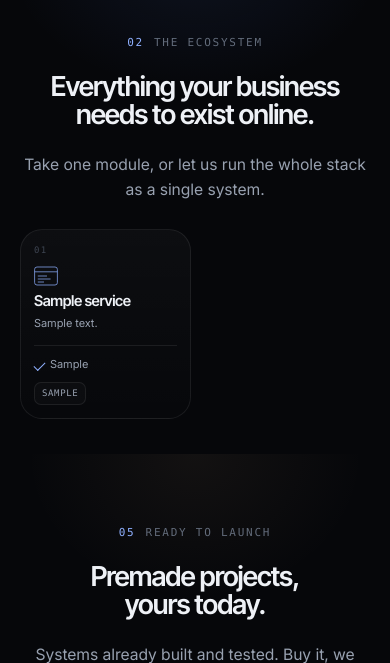
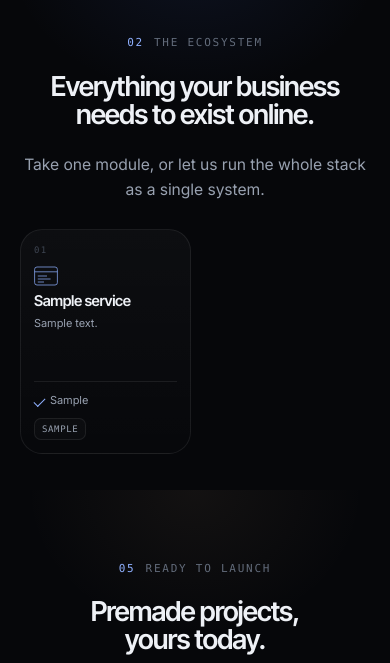
Before and after one commit to techbissnetwork-droid/Projectzone, a PHP site: page / in a window 390 px wide. Shown: the part 767-1430 px from the top of the page. Run offline with PHP 8.4, Linux system fonts and the light colour scheme; tables that the repository leaves empty hold one stand-in row (values such as "Sample post"); grey boxes marked "Sample" are stand-in pictures.

Commit message:
Line the service cards' rules up with each other
The rule under a card's summary sat at a different height in every card: 46px
apart across a row on a phone, 31px on a desktop. The heads stretched to fill
the card, so a two-line summary and a four-line one pushed the rule below them
to different places, and a row of cards read as four separate objects.

The head is its own height now, with the summary holding three lines' worth
whatever it actually runs to. Every rule in a row lines up exactly — measured
at zero spread on the home page and across all five rows of the services page,
on both a phone and a desktop.

Co-Authored-By: Claude Opus 5 <noreply@anthropic.com>
Claude-Session: https://claude.ai/code/session_01YKPokRrYvAxcYjwCF1SLuK

```diff
--- a/assets/css/main.css
+++ b/assets/css/main.css
@@ -262,9 +262,12 @@ section{ position:relative; z-index:2; }
 .svc:hover::before,.svc:hover::after{ opacity:1; }
 
 /* Everything a module offers is on the face of the card — nothing to open. */
+/* The head is its own height, not a flexible filler. When it stretched to fill
+   the card, a longer summary pushed the rule under it down, so the dividers sat
+   at four different heights across a row of cards. */
 .svc__head{
-  position:relative; z-index:2; flex:1 1 auto; display:grid; width:100%;
-  padding:clamp(15px,1.4vw,19px); grid-template-rows:auto auto auto 1fr;
+  position:relative; z-index:2; flex:none; display:grid; width:100%;
+  padding:clamp(15px,1.4vw,19px); grid-template-rows:auto auto auto auto;
 }
 .svc__index{ grid-row:1; }
 .svc__glyph{ grid-row:2; }
@@ -288,7 +291,11 @@ section{ position:relative; z-index:2; }
 .svc:hover .svc__glyph .blink.b2{ animation-delay:.55s; }
 @keyframes blink{ 0%,60%{opacity:1} 61%,100%{opacity:.2} }
 .svc__name{ font-family:var(--ff-d); font-size:clamp(1.02rem,1.1vw,1.16rem); font-weight:600; letter-spacing:-.028em; }
-.svc__desc{ margin-top:6px; color:var(--tx-2); font-size:12px; line-height:1.62; }
+/* Three lines' worth whatever the summary runs to, so every rule lines up. */
+.svc__desc{
+  margin-top:6px; color:var(--tx-2); font-size:12px; line-height:1.62;
+  min-height:calc(3 * 1.62em);
+}
 
 .svc__detail{
   position:relative; z-index:2; flex:none; display:grid; gap:11px; align-content:start;
```
